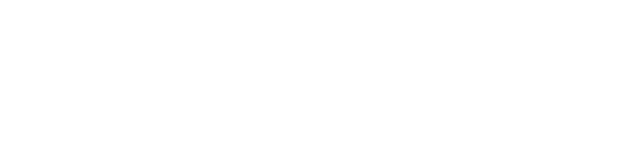
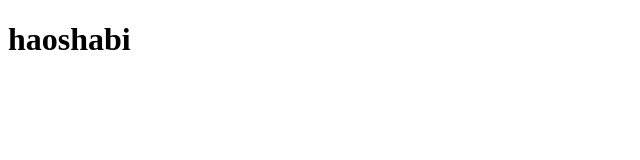
Before and after one commit to mengyu0207/ygww521, a plain HTML site: page index.html in a window 1280 px wide. Shown: the whole page, without its empty margins (0-640 px from the left). Drawn offline with Linux system fonts and the light colour scheme.

Commit message:
在register修改了文件

```diff
--- a/index.html
+++ b/index.html
@@ -10,6 +10,7 @@
 
 <body>
     <script src="./index.js"></script>
+    <h1>haoshabi</h1>
 </body>
 
 </html>
```
